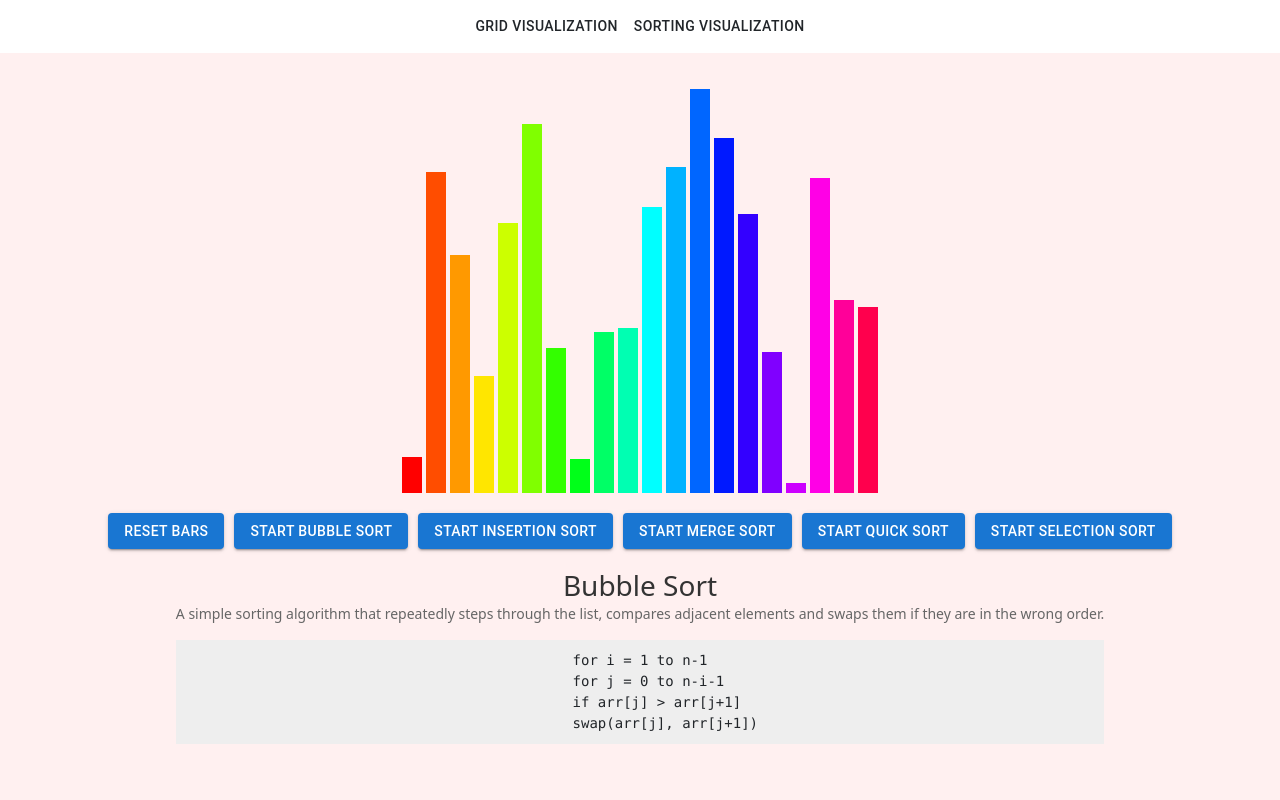
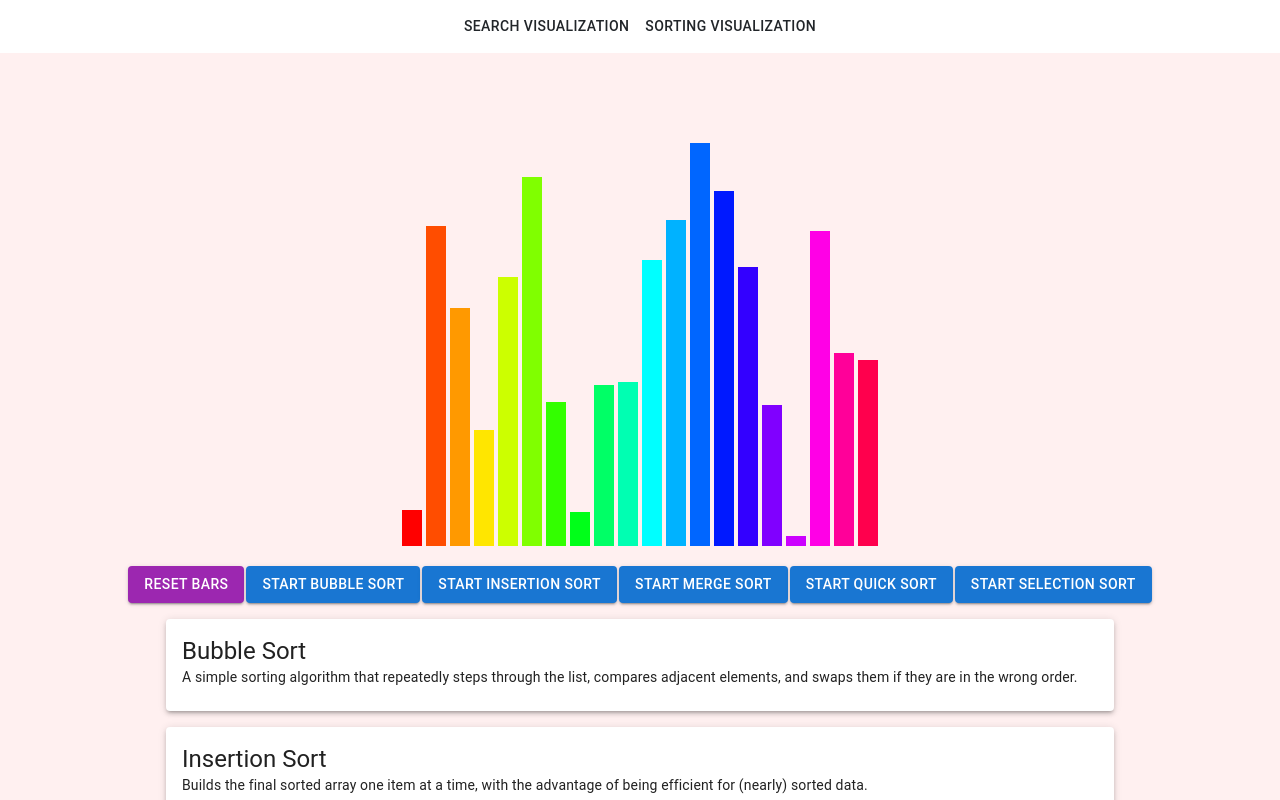
Before and after one commit to aysermir/SeekLoom, a React (Create React App) app in the folder frontend/: page /sort-visualization in a window 1280 px wide. Shown: the top 800 px of the page. Built offline with nearby package versions, Linux system fonts and the light colour scheme.

Commit message:
Added flashcards and changes the structure of the pages

```diff
--- a/frontend/src/App.css
+++ b/frontend/src/App.css
@@ -1,6 +1,5 @@
 /* App.css */
 body, html, #root, .App {
-  height: 100%;
   margin: 0;
   display: flex;
   justify-content: center;
--- a/frontend/src/Components/AlgorithmDescription.tsx
+++ /dev/null
@@ -1,18 +0,0 @@
-import '../Styles/AlgoDes.css'
-
-interface AlgorithmDescriptionProps {
-    name: string;
-    description: string;
-    pseudocode: string;
-  }
-
-  const AlgorithmDescription: React.FC<AlgorithmDescriptionProps> = ({ name, description, pseudocode }) => {
-    return (
-      <div className="algorithm-description">
-        <h3>{name}</h3>
-        <p>{description}</p>
-        <pre>{pseudocode}</pre>
-      </div>
-    );
-  };
-  export default AlgorithmDescription;
--- /dev/null
+++ b/frontend/src/Components/Flashcard.tsx
@@ -0,0 +1,28 @@
+// Flashcard.tsx
+
+import React from 'react';
+import Card from '@mui/material/Card';
+import CardContent from '@mui/material/CardContent';
+import Typography from '@mui/material/Typography';
+
+interface FlashcardProps {
+  title: string;
+  description: string;
+}
+
+const Flashcard: React.FC<FlashcardProps> = ({ title, description }) => {
+  return (
+    <Card sx={{ minWidth: 275, margin: 2, boxShadow: 3 }}>
+      <CardContent>
+        <Typography variant="h5" component="div">
+          {title}
+        </Typography>
+        <Typography variant="body2">
+          {description}
+        </Typography>
+      </CardContent>
+    </Card>
+  );
+};
+
+export default Flashcard;
--- a/frontend/src/Components/Navbar.tsx
+++ b/frontend/src/Components/Navbar.tsx
@@ -8,7 +8,7 @@ function Navbar() {
         <div className="navbar-item">
           {/* Use Material UI Button as a Link */}
           <Button component={Link} to="/grid-visualization" color="inherit" variant="text">
-            Grid Visualization
+            Search Visualization
           </Button>
         </div>
         <div className="navbar-item">
--- a/frontend/src/Components/SearchVisualization.tsx
+++ b/frontend/src/Components/SearchVisualization.tsx
@@ -1,7 +1,7 @@
 import React, { useState } from 'react';
 import '../Styles/SearchVisStyles.css';
 import Button from '@mui/material/Button';
-
+import FlashCard from './Flashcard'
 const gridSize = 20;
 
 interface Cell {
@@ -190,25 +190,12 @@ const visualizeBFS = async (start: NodeState, end: NodeState, signal: AbortSigna
     const path = findPathBFS(grid, startNode, endNode);
     visualizePath(path);
   };
-
+  const sortingAlgorithms = [
+    { name: 'BFS', description: ' (BFS) systematically explores all neighboring nodes level by level, making it optimal for finding the shortest path in unweighted graphs.' },
+    { name: 'DFS', description: '(DFS) is an algorithm that explores as deep as possible along each branch before backtracking, ideal for maze solving and puzzle games.' }, ];
   return (
     <div className="searchVisualizationContainer">
-    <div className="App">
-
-
       <div className="grid">
-      <div className="button-container">
-  <Button variant="contained" color="primary" onClick={() => visualizeBFS(startNode, endNode,abortController.signal)}>
-    Find Path BFS
-  </Button>
-  <Button variant="contained" color="secondary" onClick={() => visualizeDFS(startNode, endNode, abortController.signal)}>
-    Visualize DFS
-  </Button>
-  <Button variant="contained" onClick={resetGrid}>
-    Reset Board
-  </Button>
-</div>
-
         {grid.map((row, rowIndex) => (
           <div key={rowIndex} className="row">
             {row.map((cell, cellIndex) => (
@@ -221,9 +208,26 @@ const visualizeBFS = async (start: NodeState, end: NodeState, signal: AbortSigna
             ))}
           </div>
         ))}
+              <div className="button-container">
+  <Button variant="contained" color="primary" onClick={() => visualizeBFS(startNode, endNode,abortController.signal)}>
+    Visualize BFS
+  </Button>
+  <Button variant="contained" color="primary" onClick={() => visualizeDFS(startNode, endNode, abortController.signal)}>
+    Visualize DFS
+  </Button>
+  <Button variant="contained" color="secondary" onClick={resetGrid}>
+    Reset Board
+  </Button>
+</div>
+
+      </div>
+      <div className="flashcardsContainer">
+        {sortingAlgorithms.map((algo, index) => (
+          <FlashCard key={index} title={algo.name} description={algo.description} />
+        ))}
       </div>
     </div>
-    </div>
+
   );
 }
 
--- a/frontend/src/Components/SortingVisualization.tsx
+++ b/frontend/src/Components/SortingVisualization.tsx
@@ -1,8 +1,7 @@
 import React, { useState, useEffect } from 'react';
 import '../Styles/SortingVisStyles.css';
 import Button from '@mui/material/Button';
-import AlgorithmDescription from './AlgorithmDescription'
-
+import FlashCard from './Flashcard'
 interface Bar {
   height: number;
   color: string;
@@ -139,6 +138,13 @@ function SortingVisualization() {
 
     return result;
   };
+  const sortingAlgorithms = [
+    { name: 'Bubble Sort', description: 'A simple sorting algorithm that repeatedly steps through the list, compares adjacent elements, and swaps them if they are in the wrong order.' },
+    { name: 'Insertion Sort', description: 'Builds the final sorted array one item at a time, with the advantage of being efficient for (nearly) sorted data.' },
+    { name: 'Merge Sort', description: 'A divide and conquer algorithm that divides the input array into two halves, calls itself for the two halves, and then merges the two sorted halves.' },
+    { name: 'Quick Sort', description: 'An efficient sorting algorithm, serving as a systematic method for placing the elements of an array in order.' },
+    { name: 'Selection Sort', description: 'Sorts an array by repeatedly finding the minimum element from unsorted part and putting it at the beginning.' }
+  ];
 
   const startMergeSort = async () => {
     await mergeSort();
@@ -156,23 +162,17 @@ function SortingVisualization() {
         ))}
       </div>
       <div className="buttonsContainer">
-        <Button variant="contained" color="primary" onClick={resetBars}>Reset Bars</Button>
-        <Button variant="contained" color="primary" onClick={() => bubbleSort()}>Start Bubble Sort</Button>
+        <Button variant="contained" color="secondary" onClick={resetBars}>Reset Bars</Button>
+        <Button variant="contained" onClick={() => bubbleSort()}>Start Bubble Sort</Button>
         <Button variant="contained" onClick={() => insertionSort()}>Start Insertion Sort</Button>
         <Button variant="contained" onClick={startMergeSort}>Start Merge Sort</Button>
         <Button variant="contained" onClick={startQuickSort}>Start Quick Sort</Button>
         <Button variant="contained" onClick={selectionSort}>Start Selection Sort</Button>
       </div>
-      <div className="descriptionsContainer">
-        <AlgorithmDescription
-          name="Bubble Sort"
-          description="A simple sorting algorithm that repeatedly steps through the list, compares adjacent elements and swaps them if they are in the wrong order."
-          pseudocode={`for i = 1 to n-1
-  for j = 0 to n-i-1
-    if arr[j] > arr[j+1]
-      swap(arr[j], arr[j+1])`}
-        />
-        {/* ...other descriptions... */}
+      <div className="flashcardsContainer">
+        {sortingAlgorithms.map((algo, index) => (
+          <FlashCard key={index} title={algo.name} description={algo.description} />
+        ))}
       </div>
     </div>
   );
--- a/frontend/src/Styles/AlgoDes.css
+++ /dev/null
@@ -1,20 +0,0 @@
-.descriptionsContainer {
-    text-align: center;
-    margin-top: 20px;
-  }
-
-  .algorithm-description h3 {
-    margin: 0;
-    color: #333;
-  }
-
-  .algorithm-description p {
-    font-size: 14px;
-    color: #666;
-  }
-
-  .algorithm-description pre {
-    background: #eee;
-    padding: 10px;
-    overflow: auto;
-  }
--- a/frontend/src/Styles/SortingVisStyles.css
+++ b/frontend/src/Styles/SortingVisStyles.css
@@ -20,7 +20,7 @@
 .buttonsContainer {
 display: flex;
 justify-content: center; /* Center buttons horizontally */
-    gap: 10px; /* Spacing between buttons */
+gap: 2px; /* Spacing between buttons */
 }
 
 
@@ -31,7 +31,7 @@
 justify-content: center; /* Center content vertically */
 align-items: center; /* Center content horizontally */
 width: 100vw;
-    height: 100vh;
+height: 150vh;
 background-color: #fff0f0;
 margin: 0;
 padding: 0;
```
Also changed, not shown: frontend/src/Styles/Navbar.css (indentation only). Lines whose indentation alone changed are shown as unchanged.
